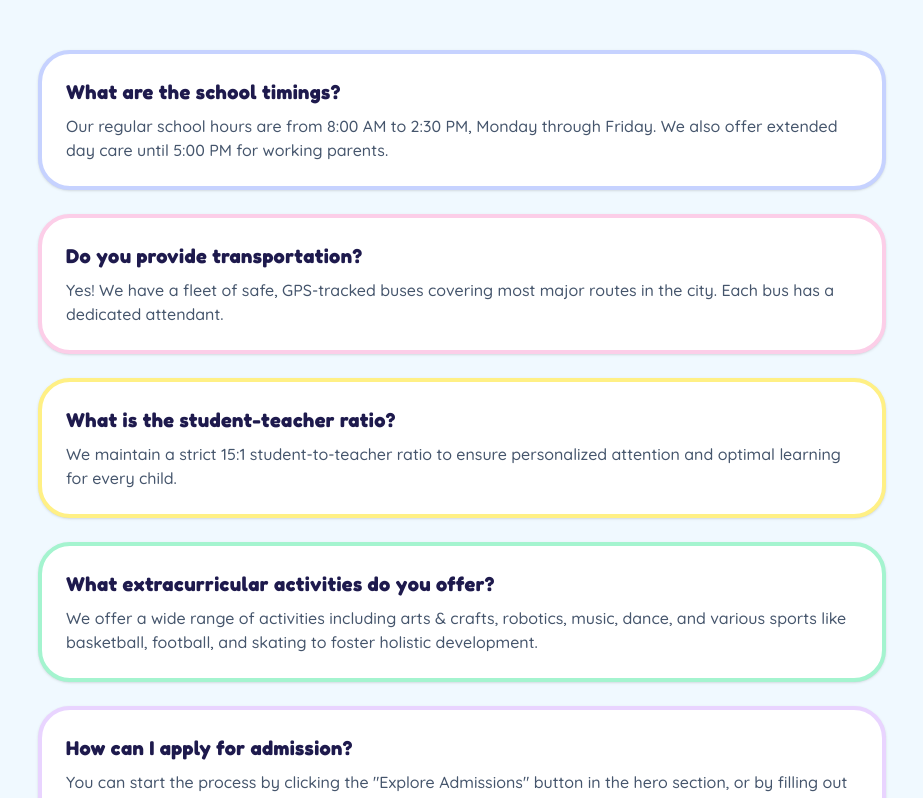
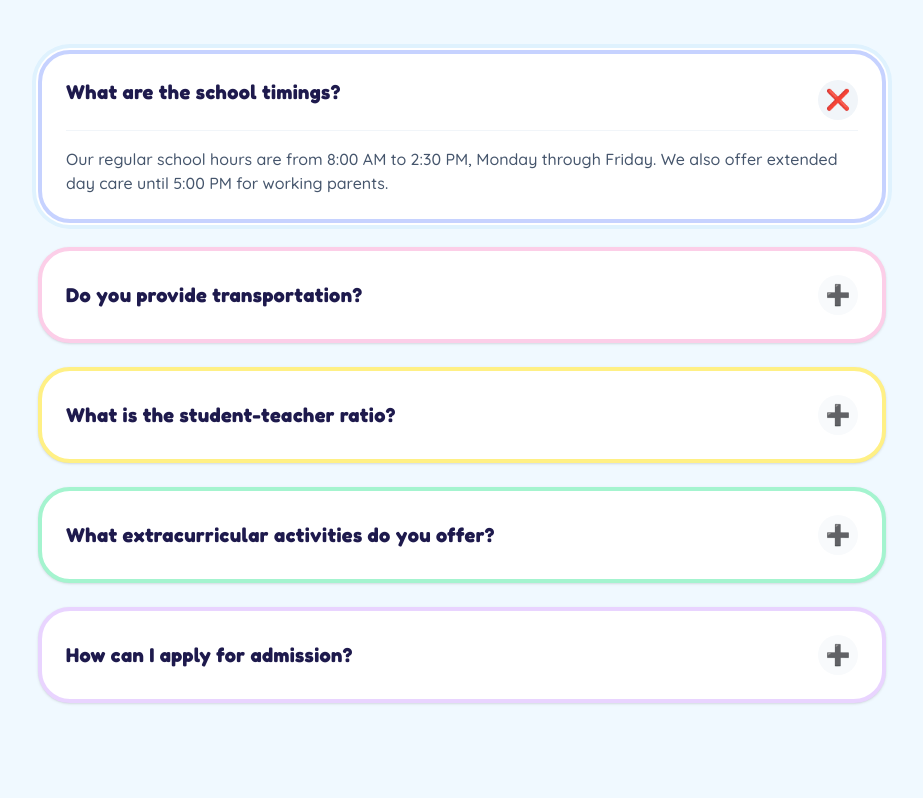
Before and after one commit to Hemant-Agrahari/naincy-career-school, a Next.js app: page / in a window 1280 px wide. Shown: the part 5160-5958 px from the top of the page, without its empty margins (178-1101 px from the left). Built offline with nearby package versions, Linux system fonts and the light colour scheme.

Commit message:
feat: refactor FAQ into an interactive accordion component

```diff
--- a/src/app/page.tsx
+++ b/src/app/page.tsx
@@ -4,6 +4,7 @@ import React, { useState, useEffect } from "react";
 import Image from "next/image";
 import Mascot from "@/components/Mascot";
 import EnquiryForm from "@/components/EnquiryForm";
+import FAQAccordion from "@/components/FAQAccordion";
 
 export default function Home() {
   // Stats numbers state for animation
@@ -497,32 +498,7 @@ export default function Home() {
             </p>
           </div>
 
-          <div className="flex flex-col gap-6">
-            <div className="playful-card border-4 border-indigo-200 rounded-[32px] p-6 bg-white shadow-sm text-left">
-              <h3 className="font-header text-xl font-bold text-indigo-950 mb-2">What are the school timings?</h3>
-              <p className="text-slate-600 font-medium">Our regular school hours are from 8:00 AM to 2:30 PM, Monday through Friday. We also offer extended day care until 5:00 PM for working parents.</p>
-            </div>
-
-            <div className="playful-card border-4 border-pink-200 rounded-[32px] p-6 bg-white shadow-sm text-left">
-              <h3 className="font-header text-xl font-bold text-indigo-950 mb-2">Do you provide transportation?</h3>
-              <p className="text-slate-600 font-medium">Yes! We have a fleet of safe, GPS-tracked buses covering most major routes in the city. Each bus has a dedicated attendant.</p>
-            </div>
-
-            <div className="playful-card border-4 border-yellow-200 rounded-[32px] p-6 bg-white shadow-sm text-left">
-              <h3 className="font-header text-xl font-bold text-indigo-950 mb-2">What is the student-teacher ratio?</h3>
-              <p className="text-slate-600 font-medium">We maintain a strict 15:1 student-to-teacher ratio to ensure personalized attention and optimal learning for every child.</p>
-            </div>
-
-            <div className="playful-card border-4 border-emerald-200 rounded-[32px] p-6 bg-white shadow-sm text-left">
-              <h3 className="font-header text-xl font-bold text-indigo-950 mb-2">What extracurricular activities do you offer?</h3>
-              <p className="text-slate-600 font-medium">We offer a wide range of activities including arts & crafts, robotics, music, dance, and various sports like basketball, football, and skating to foster holistic development.</p>
-            </div>
-
-            <div className="playful-card border-4 border-purple-200 rounded-[32px] p-6 bg-white shadow-sm text-left">
-              <h3 className="font-header text-xl font-bold text-indigo-950 mb-2">How can I apply for admission?</h3>
-              <p className="text-slate-600 font-medium">You can start the process by clicking the "Explore Admissions" button in the hero section, or by filling out the inquiry form in the Admissions section below. We will then schedule a campus tour for you!</p>
-            </div>
-          </div>
+          <FAQAccordion />
         </div>
       </section>
 
--- /dev/null
+++ b/src/components/FAQAccordion.tsx
@@ -0,0 +1,73 @@
+'use client';
+import React, { useState } from 'react';
+
+const faqData = [
+  {
+    question: "What are the school timings?",
+    answer: "Our regular school hours are from 8:00 AM to 2:30 PM, Monday through Friday. We also offer extended day care until 5:00 PM for working parents.",
+    borderColor: "border-indigo-200"
+  },
+  {
+    question: "Do you provide transportation?",
+    answer: "Yes! We have a fleet of safe, GPS-tracked buses covering most major routes in the city. Each bus has a dedicated attendant.",
+    borderColor: "border-pink-200"
+  },
+  {
+    question: "What is the student-teacher ratio?",
+    answer: "We maintain a strict 15:1 student-to-teacher ratio to ensure personalized attention and optimal learning for every child.",
+    borderColor: "border-yellow-200"
+  },
+  {
+    question: "What extracurricular activities do you offer?",
+    answer: "We offer a wide range of activities including arts & crafts, robotics, music, dance, and various sports like basketball, football, and skating to foster holistic development.",
+    borderColor: "border-emerald-200"
+  },
+  {
+    question: "How can I apply for admission?",
+    answer: "You can start the process by clicking the \"Explore Admissions\" button in the hero section, or by filling out the inquiry form in the Admissions section below. We will then schedule a campus tour for you!",
+    borderColor: "border-purple-200"
+  }
+];
+
+export default function FAQAccordion() {
+  // Only the first one is open by default
+  const [openIndex, setOpenIndex] = useState<number | null>(0);
+
+  const toggleAccordion = (index: number) => {
+    if (openIndex === index) {
+      setOpenIndex(null); // Close if clicking the already open one
+    } else {
+      setOpenIndex(index);
+    }
+  };
+
+  return (
+    <div className="flex flex-col gap-6">
+      {faqData.map((faq, index) => {
+        const isOpen = openIndex === index;
+        return (
+          <div
+            key={index}
+            className={`playful-card border-4 ${faq.borderColor} rounded-[32px] p-6 bg-white shadow-sm text-left cursor-pointer transition-all duration-300 ${isOpen ? 'ring-4 ring-sky-100 ring-offset-2' : 'hover:scale-[1.02]'}`}
+            onClick={() => toggleAccordion(index)}
+          >
+            <div className="flex justify-between items-center gap-4">
+              <h3 className={`font-header text-xl font-bold text-indigo-950 transition-all ${isOpen ? 'mb-4' : 'mb-0'}`}>
+                {faq.question}
+              </h3>
+              <div className={`w-10 h-10 rounded-full flex items-center justify-center text-xl shrink-0 transition-transform duration-300 ${isOpen ? 'rotate-180 bg-slate-100' : 'bg-slate-50'}`}>
+                {isOpen ? '❌' : '➕'}
+              </div>
+            </div>
+
+            <div className={`overflow-hidden transition-all duration-300 ${isOpen ? 'max-h-40 opacity-100 mt-2' : 'max-h-0 opacity-0'}`}>
+              <p className="text-slate-600 font-medium pt-4 border-t border-slate-100">
+                {faq.answer}
+              </p>
+            </div>
+          </div>
+        );
+      })}
+    </div>
+  );
+}
```
